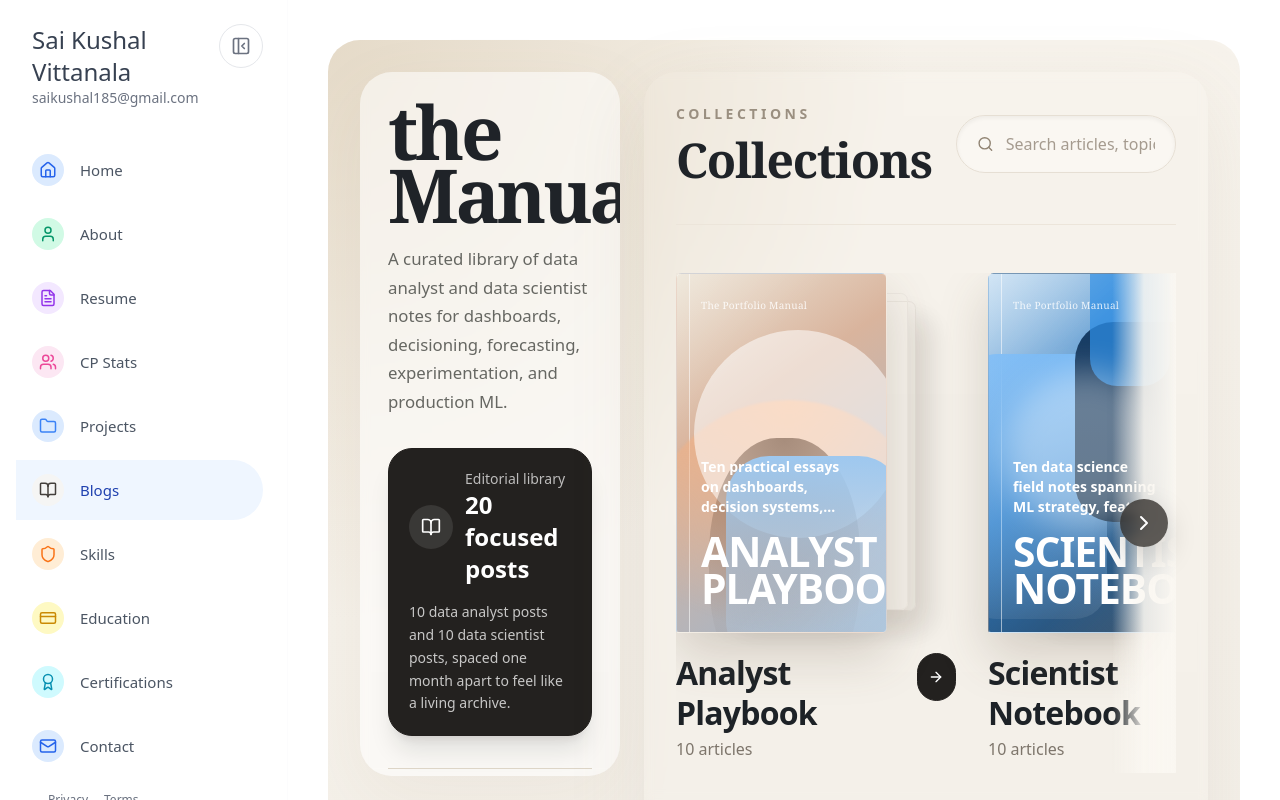
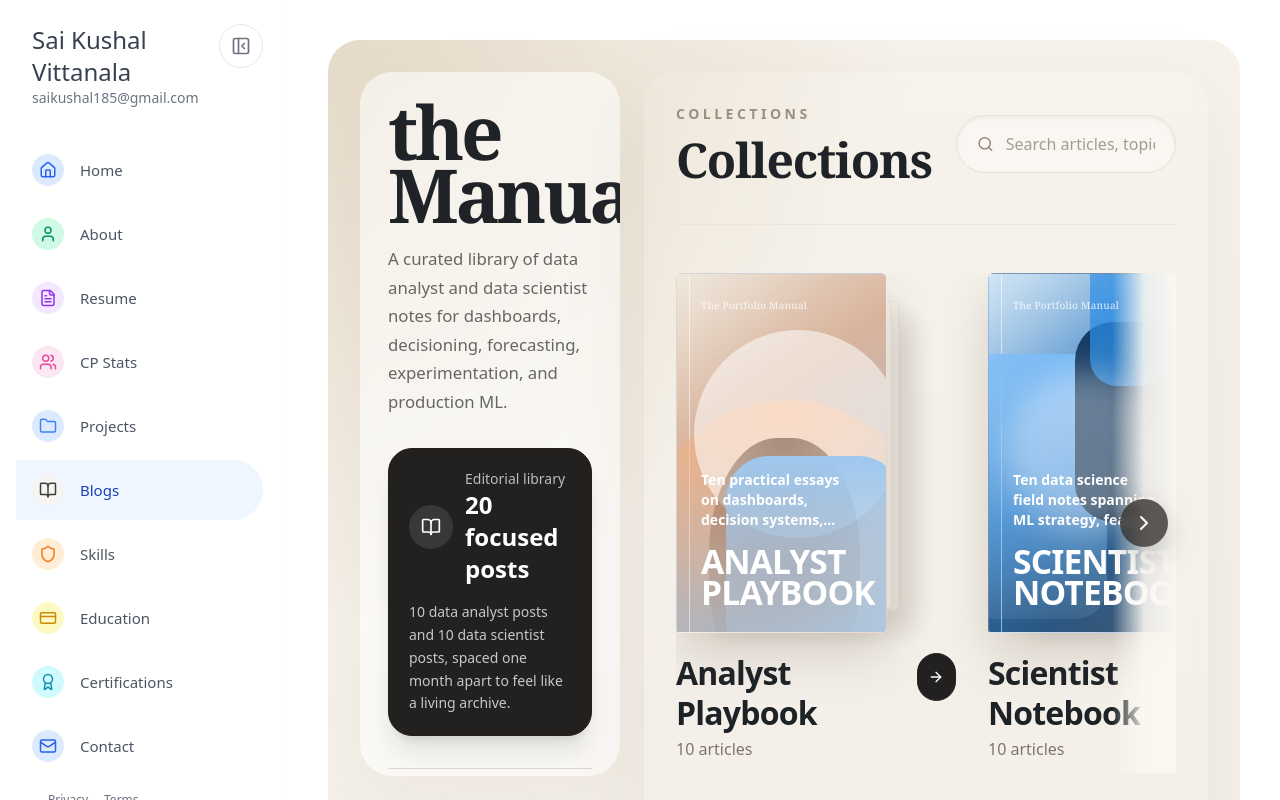
Before and after one commit to Saikushal185/Portfolio-V2, a React (Vite) app: page /blogs in a window 1280 px wide. Built offline with nearby package versions, Linux system fonts and the light colour scheme; a web font is replaced by a local one.

Commit message:
Refine blog book cover animation and title fit

```diff
--- a/src/features/blogs/BlogsSection.tsx
+++ b/src/features/blogs/BlogsSection.tsx
@@ -165,17 +165,20 @@ const BookArtwork = ({
     const dimensions = size === 'large'
         ? 'h-[280px] w-[188px] sm:h-[360px] sm:w-[240px] lg:h-[420px] lg:w-[285px]'
         : 'h-[250px] w-[168px] sm:h-[320px] sm:w-[215px] lg:h-[360px] lg:w-[240px]';
+    const titleClass = size === 'large'
+        ? 'max-w-[9ch] text-[1.75rem] sm:text-[2.35rem] lg:text-[2.55rem]'
+        : 'max-w-[8.5ch] text-[1.45rem] sm:text-[1.9rem] lg:text-[2.1rem]';
 
     return (
-        <div className={`group relative [perspective:1800px] ${dimensions}`}>
+        <div className={`group/book relative [perspective:1800px] ${dimensions}`}>
             <div
-                className={`absolute right-0 top-7 h-[86%] w-[80%] rounded-r-[0.45rem] border border-[#ebe6de] bg-white/98 shadow-[18px_20px_30px_rgba(60,48,32,0.08)] [transform-origin:left_center] transition-all duration-500 ${interactive ? 'group-hover:translate-x-5 group-hover:-translate-y-0.5 group-hover:rotate-[1deg]' : 'translate-x-3'}`}
+                className="absolute right-[12%] top-7 h-[86%] w-[80%] translate-x-3 rounded-r-[0.45rem] border border-[#ebe6de] bg-white/98 shadow-[18px_20px_30px_rgba(60,48,32,0.08)]"
             />
             <div
-                className={`absolute right-2 top-5 h-[88%] w-[83%] rounded-r-[0.45rem] border border-[#ede8e1] bg-white/98 shadow-[18px_20px_30px_rgba(60,48,32,0.08)] [transform-origin:left_center] transition-all duration-500 ${interactive ? 'group-hover:translate-x-8 group-hover:-translate-y-1 group-hover:rotate-[2deg]' : 'translate-x-1'}`}
+                className="absolute right-[12%] top-5 h-[88%] w-[83%] translate-x-1 rounded-r-[0.45rem] border border-[#ede8e1] bg-white/98 shadow-[18px_20px_30px_rgba(60,48,32,0.08)]"
             />
             <div
-                className={`absolute left-0 top-0 h-full w-[88%] overflow-hidden rounded-[0.35rem_0.35rem_0.35rem_0.2rem] border border-white/40 shadow-[0_22px_50px_rgba(95,76,58,0.22)] [transform-style:preserve-3d] [transform-origin:left_center] transition-all duration-500 ${interactive ? 'group-hover:-translate-y-1 group-hover:[transform:rotateY(-18deg)]' : ''}`}
+                className={`absolute left-0 top-0 h-full w-[88%] overflow-hidden rounded-[0.35rem_0.35rem_0.35rem_0.2rem] border border-white/40 shadow-[0_22px_50px_rgba(95,76,58,0.22)] [backface-visibility:hidden] [transform-origin:2.2%_50%] [transform-style:preserve-3d] transition-transform duration-700 ease-[cubic-bezier(0.22,1,0.36,1)] ${interactive ? 'group-hover/book:[transform:rotateY(-32deg)]' : ''}`}
                 style={{ background: collection.background }}
             >
                 <div className="absolute inset-y-0 left-3 w-px bg-white/55" />
@@ -188,7 +191,7 @@ const BookArtwork = ({
                         <p className={`max-w-[18ch] text-[13px] font-semibold leading-relaxed text-white/88 sm:text-sm ${linesClampClass} [-webkit-line-clamp:3]`}>
                             {collection.description}
                         </p>
-                        <h3 className="max-w-[9ch] text-[1.75rem] font-black uppercase leading-[0.92] tracking-tight sm:text-[2.35rem] lg:text-[2.55rem]">
+                        <h3 className={`${titleClass} font-black uppercase leading-[0.92] tracking-tight`}>
                             {collection.title}
                         </h3>
                     </div>
```
